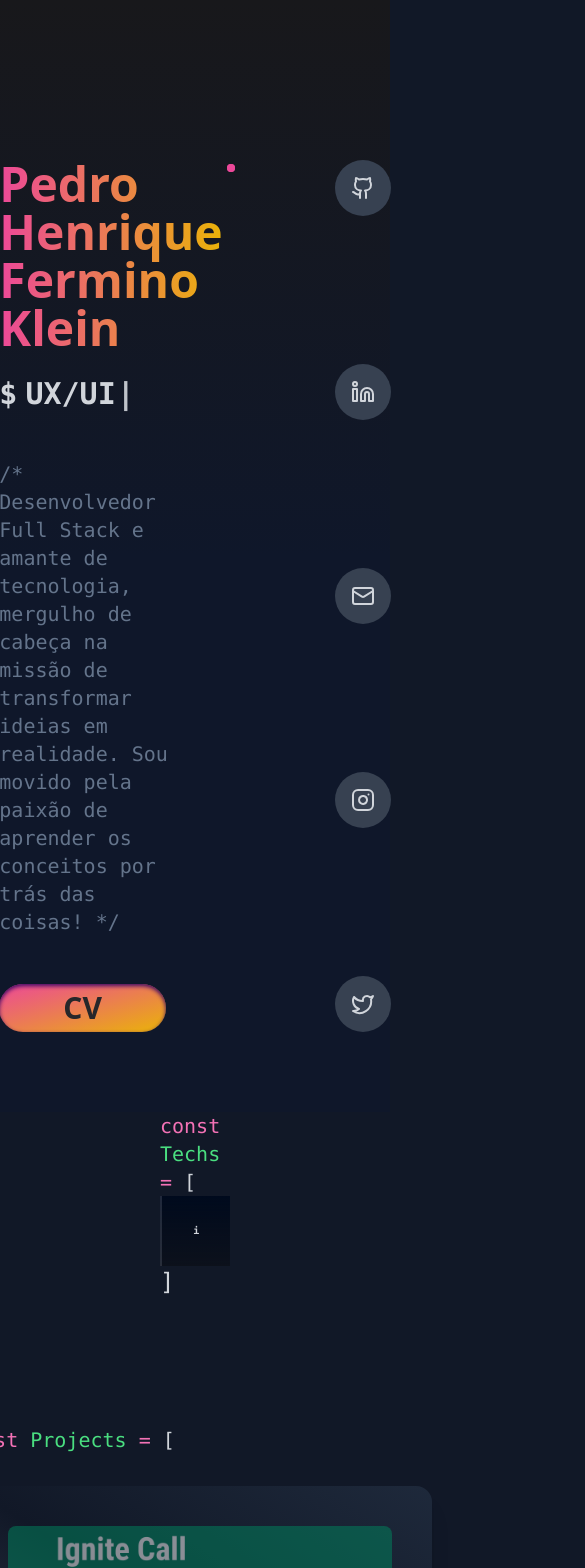
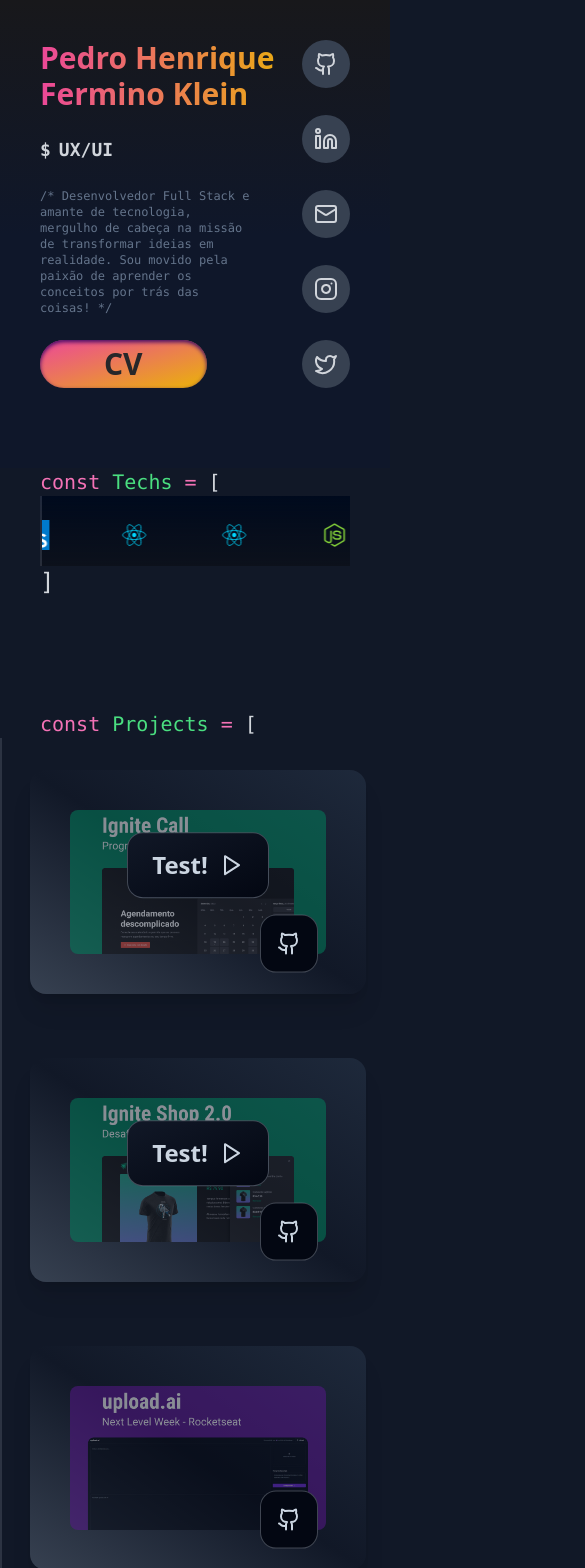
Before and after one commit to pedrohenrikle/portfolio, a Next.js app: page / in a window 390 px wide. Shown: the top 1568 px of the page, 585 px wide, since content can reach past the window. Built offline with nearby package versions, Linux system fonts and the light colour scheme; grey boxes are pictures that could not be loaded.

Commit message:
ci: added smartphones view port accessibility and README

```diff
--- a/package.json
+++ b/package.json
@@ -14,7 +14,6 @@
     "lint": "next lint -- --fix"
   },
   "dependencies": {
-    "axios": "^1.6.2",
     "lucide-react": "^0.295.0",
     "next": "14.0.4",
     "react": "^18",
--- a/src/components/Presentation.tsx
+++ b/src/components/Presentation.tsx
@@ -7,11 +7,11 @@ interface PresentationProps {
 export default function Presentation({ techs }: PresentationProps) {
   return (
     <div>
-      <div className="font-bold text-5xl bg-gradient-to-r from-pink-500 to-yellow-500 text-transparent bg-clip-text">
+      <div className="font-bold xl:text-5xl max-[767px]:text-3xl bg-gradient-to-r from-pink-500 to-yellow-500 text-transparent bg-clip-text">
         Pedro Henrique Fermino Klein
       </div>
 
-      <div className="flex w-fit h-fit text-3xl mt-6 font-bold ">
+      <div className="flex w-fit h-fit lg:text-3xl max-[767px]:text-lg mt-6 font-bold">
         <div className="flex gap-2 font-mono">
           $
           <Typewriter
--- a/src/components/ProfileImage.tsx
+++ b/src/components/ProfileImage.tsx
@@ -2,7 +2,7 @@ import Image from 'next/image'
 
 export default function ProfileImage() {
   return (
-    <div className="flex justify-center">
+    <div className="justify-center hidden lg:block">
       <div className="p-1">
         <Image
           className="rounded-full border-dashed border-pink-500 border-4"
--- a/src/components/Projects/Project.tsx
+++ b/src/components/Projects/Project.tsx
@@ -68,7 +68,7 @@ export default function Project({
       id="card"
       className="grid shadow-xl place-items-center w-fit mt-8 bg-gradient-to-tr from-gray-700 via-gray-900 to-slate-800 p-10 rounded-2xl"
     >
-      <div className="w-96 relative">
+      <div className="w-96 relative max-[676px]:w-64">
         <div>
           <Link href={linkGithub} target="_blank">
             <Image
@@ -91,7 +91,7 @@ export default function Project({
           ) : (
             <h1
               id="title"
-              className="flex text-slate-300 border border-opacity-30 border-slate-300 font-bold w-fit h-fit text-2xl gap-3 items-center justify-center mx-auto inset-0 absolute rounded-2xl box-shadow from-gray-900 to-gray-950 bg-gradient-to-br hover:from-green-400 hover:to-blue-500 hover:text-slate-900 px-6 py-4"
+              className="max-[676px]:-mt-6 flex text-slate-300 border border-opacity-30 border-slate-300 font-bold w-fit h-fit text-2xl gap-3 items-center justify-center mx-auto inset-0 absolute rounded-2xl box-shadow from-gray-900 to-gray-950 bg-gradient-to-br hover:from-green-400 hover:to-blue-500 hover:text-slate-900 px-6 py-4"
             >
               Test!
               <Play />
@@ -101,7 +101,7 @@ export default function Project({
         <Link href={linkGithub}>
           <button
             id="title"
-            className="flex text-slate-300 font-bold w-fit h-fit text-2xl gap-3 ml-auto inset-0 absolute rounded-2xl box-shadow bg-gray-950 border border-opacity-30 border-slate-300 px-4 py-4 mt-28 mr-2 hover:text-gray-950 hover:bg-slate-300"
+            className="flex text-slate-300 font-bold w-fit h-fit text-2xl gap-3 ml-auto inset-0 absolute rounded-2xl box-shadow bg-gray-950 border border-opacity-30 border-slate-300 px-4 py-4 mt-28 max-[676px]:mt-16 mr-2 hover:text-gray-950 hover:bg-slate-300"
           >
             <Github />
           </button>
--- a/src/components/Projects/ProjectMainPage.tsx
+++ b/src/components/Projects/ProjectMainPage.tsx
@@ -3,14 +3,14 @@ import Project, { ProjectsList } from './Project'
 
 export function ProjectMainPage() {
   return (
-    <div className="flex-1 px-40">
-      <h1 className="text-xl font-mono">
+    <div className="md:px-40">
+      <h1 className="text-xl font-mono max-[676px]:ml-10">
         <span className="text-pink-400">const</span>{' '}
         <span className="text-green-400">Projects</span>{' '}
         <span className="text-pink-400">=</span> [
       </h1>
-      <div className=" border-gray-500 border-l-2 border-opacity-30">
-        <span className="flex flex-wrap gap-16 pl-2">
+      <div className="border-gray-500 border-l-2 border-opacity-30 max-[676px]:pl-5">
+        <span className="flex flex-wrap gap-16 pl-2 max-[676px]:gap-8">
           {ProjectsList.map(
             ({ imagePreview, id, linkGithub, linkPreview, name }) => {
               if (imagePreview) {
@@ -29,7 +29,7 @@ export function ProjectMainPage() {
         </span>
         <br />
       </div>
-      <p className="text-2xl">]</p>
+      <p className="text-2xl max-[676px]:ml-10">]</p>
     </div>
   )
 }
--- a/src/components/Skills.tsx
+++ b/src/components/Skills.tsx
@@ -3,7 +3,7 @@ import { SkillsMarquee } from './SkillsList/SkillsMarquee'
 export default function Skill() {
   return (
     <>
-      <div className="px-40 font-mono ">
+      <div className="lg:px-40 max-[767px]:px-10 font-mono flex flex-col">
         <div>
           <h1 className="text-xl">
             <span className="text-pink-400">const</span>{' '}
@@ -11,7 +11,7 @@ export default function Skill() {
             <span className="text-pink-400">=</span> [
           </h1>
         </div>
-        <div className="flex  border-gray-500 border-l-2 border-opacity-30 w-full bg-gradient-to-t to-[#000A1D] from-[rgb(0,0,0,0.3)] justify-center align-middles">
+        <div className="flex w-full border-gray-500 border-l-2 border-opacity-30 bg-gradient-to-t to-[#000A1D] from-[rgb(0,0,0,0.3)] justify-center align-middles">
           <SkillsMarquee />
         </div>
         <p className="text-2xl">]</p>
--- a/src/components/SkillsList/SkillsMarquee.tsx
+++ b/src/components/SkillsList/SkillsMarquee.tsx
@@ -78,9 +78,9 @@ const dataSkills = [
 
 export const SkillsMarquee = () => {
   return (
-    <Element name="Skills">
-      <div className="mt-0 xl:mt-0 py-2 w-screen">
-        <div className="flex-center-col md:flex-center-row gap-2 md:gap-4 py-2 md:py-4 w-full p-48">
+    <Element name="Skills" className="w-full">
+      <div className="mt-0 xl:mt-0 py-2 w-full">
+        <div className="flex w-full flex-center-col md:flex-center-row gap-2 md:gap-4 py-2 md:py-4">
           <Marquee autoFill speed={60}>
             {dataSkills.map(({ id, skill, img }) => (
               <Technologie key={id} srcImg={img} skill={skill} />
--- a/src/components/SkillsList/Technologie.tsx
+++ b/src/components/SkillsList/Technologie.tsx
@@ -15,7 +15,7 @@ export const Technologie = ({ skill, srcImg }: TechnologieProps) => {
         className="block w-[30px] h-[30px] lg:w-[40px] lg:h-[40px] mt-2 object-contain hover:scale-125 transition-all duration-200"
         src={srcImg}
       />
-      <p className=" tracking-widest font-semibold text-[.625rem] md:text-xs">
+      <p className="hidden min-[767px]:block tracking-widest font-semibold text-[.625rem] md:text-xs">
         {skill}
       </p>
     </div>
--- a/src/components/SocialMedias.tsx
+++ b/src/components/SocialMedias.tsx
@@ -6,27 +6,27 @@ export default function SocialMedias() {
     <div>
       <ul className="flex flex-col justify-between h-full">
         <Link href={'https://github.com/pedrohenrikle'} target="_blank">
-          <li className="justify-center align-middle bg-gray-700 p-4 rounded-full hover:text-gray-100 hover:bg-gray-800 hover:scale-125 transition-all">
+          <li className="justify-center align-middle bg-gray-700 lg:p-4 md:p-3 max-[767px]:p-3 rounded-full hover:text-gray-100 hover:bg-gray-800 hover:scale-125 transition-all">
             <Github />
           </li>
         </Link>
         <Link href={'https://www.linkedin.com/in/pedro-klein/'} target="_blank">
-          <li className="justify-center align-middle bg-gray-700 p-4 rounded-full hover:text-blue-600 hover:bg-gray-800 hover:scale-125 transition-all">
+          <li className="justify-center align-middle bg-gray-700 lg:p-4 md:p-3 max-[767px]:p-3 rounded-full hover:text-blue-600 hover:bg-gray-800 hover:scale-125 transition-all">
             <Linkedin />
           </li>
         </Link>
         <Link href={'mailto:pedro.klein.sl@gmail.com'} target="_blank">
-          <li className="justify-center align-middle bg-gray-700 p-4 rounded-full hover:text-red-600 hover:bg-gray-800 hover:scale-125 transition-all">
+          <li className="justify-center align-middle bg-gray-700 lg:p-4 md:p-3 max-[767px]:p-3 rounded-full hover:text-red-600 hover:bg-gray-800 hover:scale-125 transition-all">
             <Mail />
           </li>
         </Link>
         <Link href={'https://www.instagram.com/pedro.klein1/'} target="_blank">
-          <li className="justify-center align-middle bg-gray-700 p-4 rounded-full hover:text-pink-500 hover:bg-gray-800 hover:scale-125 transition-all">
+          <li className="justify-center align-middle bg-gray-700 lg:p-4 md:p-3 max-[767px]:p-3 rounded-full hover:text-pink-500 hover:bg-gray-800 hover:scale-125 transition-all">
             <Instagram />
           </li>
         </Link>
         <Link href={'https://twitter.com/pedro_klein1'} target="_blank">
-          <li className="justify-center align-middle bg-gray-700 p-4 rounded-full hover:text-sky-500 hover:bg-gray-800 hover:scale-125 transition-all">
+          <li className="justify-center align-middle bg-gray-700 lg:p-4 md:p-3 max-[767px]:p-3 rounded-full hover:text-sky-500 hover:bg-gray-800 hover:scale-125 transition-all">
             <Twitter />
           </li>
         </Link>
--- a/src/pages/index.tsx
+++ b/src/pages/index.tsx
@@ -16,16 +16,16 @@ export default function Home() {
         <title>Portfolio | Pedro Henrique Fermino Klein</title>
       </Head>
 
-      <div className="h-screen w-screen">
+      <div className="h-full w-">
         <div className="bg-gradient-to-b from-zinc-900 via-slate-900 to-slate-900">
-          <div className="flex w-full px-40 pt-40 pb-20 justify-center">
-            <section className="flex flex-col gap-12 flex-1">
+          <div className="flex w-full lg:px-40 lg:pt-40 pb-20 justify-center md:px-20 md:pt-20 max-[767px]:px-10 max-[767px]:pt-10">
+            <section className="flex flex-col gap-12 flex-1 max-[767px]:flex-2/3 max-[767px]:gap-6 max-[767px]:">
               <Presentation
-                techs={['Desenvolvedor Full Stack', 'UX/UI', 'API Rest']}
+                techs={['Full Stack Developer', 'UX/UI', 'API Rest']}
               />
 
               <div className="flex w-full">
-                <p className="flex font-mono text-slate-500 w-4/5">
+                <p className="flex font-mono text-slate-500 w-4/5 text-xs md:text-xl">
                   {'/*'} Desenvolvedor Full Stack e amante de tecnologia,
                   mergulho de cabeça na missão de transformar ideias em
                   realidade. Sou movido pela paixão de aprender os conceitos por
@@ -33,43 +33,51 @@ export default function Home() {
                 </p>
               </div>
 
-              <div>
+              <Link
+                href={
+                  'https://drive.google.com/uc?export=download&id=1nYYJy3Im6W7CiP06eU7AGwYRoI8Hwt6A'
+                }
+              >
                 <button className="text-3xl duration-200 shadow-inner shadow-purple-950 font-bold px-16 py-1.5 rounded-3xl bg-gradient-to-br hover:from-green-400 hover:to-blue-500 from-pink-500 to-yellow-500 text-zinc-800 hover:text-slate-200 transition-all">
                   CV
                 </button>
-              </div>
+              </Link>
             </section>
-            <div className="flex justify-center gap-24 flex-1">
+            <div className="flex justify-center lg:gap-24 md:gap-10 lg:flex-1 max-[600px]:gap-24">
               <ProfileImage />
 
               <SocialMedias />
             </div>
           </div>
         </div>
+
         <Skills />
 
-        <div className="flex w-full justify-center py-32">
+        <div className="flex w-full justify-center py-28">
           <ProjectMainPage />
         </div>
 
-        <div className="w-screen flex flex-col items-center px-40 pt-20 pb-5 bg-slate-950">
+        <div className="w-screen flex flex-col items-center px-40 pt-20 max-[676px]:px-10 max-[676px]:pt-10 pb-5 bg-slate-950">
           <section className="flex flex-col gap-5 pb-20 font-bold items-center">
-            <h1 className="text-5xl">Bora construir um futuro juntos?</h1>
+            <h1 className="text-5xl max-[676px]:text-3xl">
+              Bora construir um futuro juntos?
+            </h1>
             <Link
               href={
                 'mailto:pedro.klein.sl@gmail.com?subject=Construindo um futuro!'
               }
-              className="flex w-fit text-3xl duration-200 shadow-inner shadow-slate-950 font-bold px-14 py-5 rounded-full bg-gradient-to-br hover:from-green-400 hover:to-blue-500 from-pink-500 to-yellow-500 text-zinc-800 hover:text-rose-50 transition-all items-center gap-4"
+              className="flex w-fit text-3xl max-[676px]:text-2xl max-[676px]:py-2 duration-200 shadow-inner shadow-slate-950 font-bold px-14 py-5 rounded-full bg-gradient-to-br hover:from-green-400 hover:to-blue-500 from-pink-500 to-yellow-500 text-zinc-800 hover:text-rose-50 transition-all items-center gap-4"
             >
               CLIQUE AQUI
               <MousePointerClick className="w-8 h-8" />
             </Link>
           </section>
-          <div className="flex gap-5 font-mono text-slate-600">
-            <p>Pedro Henrique Fermino Klein </p>|
+          <div className="flex gap-5 font-mono text-slate-600 max-[676px]:text-base">
+            <p className="flex-1">Pedro Henrique Fermino Klein </p>
+            <span>|</span>
             <Link
               target="_blank"
-              className="text-cyan-700 hover:text-blue-500 transition-all duration-200"
+              className="text-cyan-700 hover:text-blue-500 transition-all duration-200 max-[676px]:text-base"
               href={'https://linktr.ee/pedrohenrikle'}
             >
               {' '}
--- a/src/styles/globals.css
+++ b/src/styles/globals.css
@@ -4,6 +4,7 @@
 
 html {
   scroll-behavior: smooth;
+
 }
 
 html ::-webkit-scrollbar {
@@ -21,6 +22,7 @@ html ::-webkit-scrollbar-track {
   box-sizing: 'border-box';
   padding: 0;
   margin: 0;
+
 }
 
 body {
@@ -30,6 +32,7 @@ body {
   font-size: 1.25rem;
   line-height: 1.75rem;
   overflow-x: hidden;
+
 }
 
 #card {
```
Also changed, not shown: 2 other files (tests, documents, lock files or other folders).
